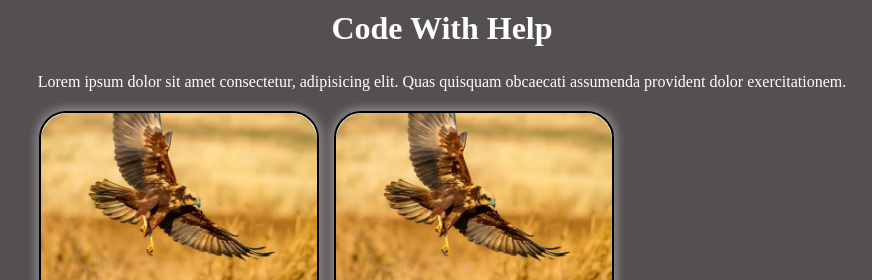
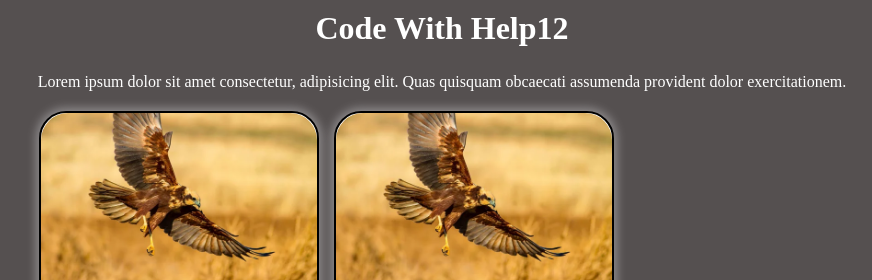
Before and after one commit to sam-bg07/repo1, a plain HTML site: page index.html in a window 1280 px wide. Shown: the top 280 px of the page, without its empty margins (198-1070 px from the left). Drawn offline with Linux system fonts and the light colour scheme.

Commit message:
Second Commit

```diff
--- a/index.html
+++ b/index.html
@@ -11,7 +11,7 @@
 <body>
   <div class="main">
     <div class="div1">
-      <h1>Code With Help</h1>
+      <h1>Code With Help12</h1>
       <p>
         Lorem ipsum dolor sit amet consectetur, adipisicing elit. Quas
         quisquam obcaecati assumenda provident dolor exercitationem.
```
